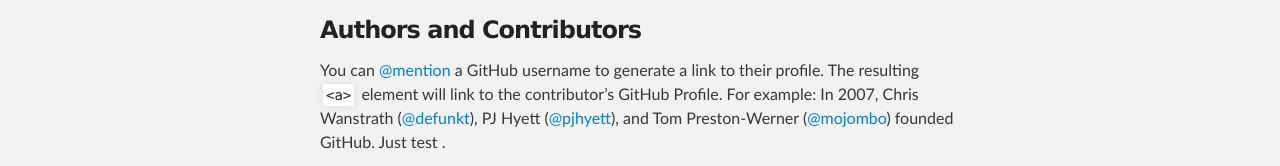
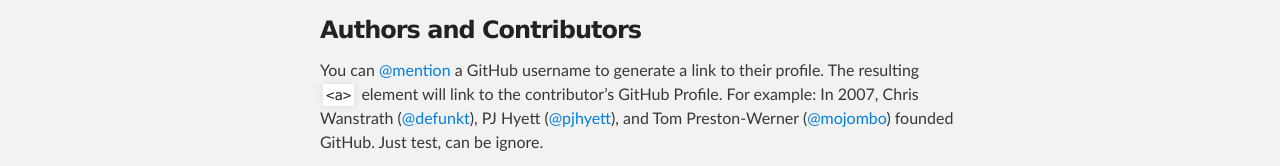
Before and after one commit to zengshuangwu/zengshuangwu.github.io, a plain HTML site: page index.html in a window 1280 px wide. Shown: the part 767-933 px from the top of the page. Drawn offline with Linux system fonts and the light colour scheme.

Commit message:
Just for test, can be ignore.

```diff
--- a/index.html
+++ b/index.html
@@ -45,7 +45,7 @@
 <h3>
 <a id="authors-and-contributors" class="anchor" href="#authors-and-contributors" aria-hidden="true"><span aria-hidden="true" class="octicon octicon-link"></span></a>Authors and Contributors</h3>
 
-<p>You can <a href="https://help.github.com/articles/basic-writing-and-formatting-syntax/#mentioning-users-and-teams" class="user-mention">@mention</a> a GitHub username to generate a link to their profile. The resulting <code>&lt;a&gt;</code> element will link to the contributor’s GitHub Profile. For example: In 2007, Chris Wanstrath (<a href="https://github.com/defunkt" class="user-mention">@defunkt</a>), PJ Hyett (<a href="https://github.com/pjhyett" class="user-mention">@pjhyett</a>), and Tom Preston-Werner (<a href="https://github.com/mojombo" class="user-mention">@mojombo</a>) founded GitHub.  Just test . </p>
+<p>You can <a href="https://help.github.com/articles/basic-writing-and-formatting-syntax/#mentioning-users-and-teams" class="user-mention">@mention</a> a GitHub username to generate a link to their profile. The resulting <code>&lt;a&gt;</code> element will link to the contributor’s GitHub Profile. For example: In 2007, Chris Wanstrath (<a href="https://github.com/defunkt" class="user-mention">@defunkt</a>), PJ Hyett (<a href="https://github.com/pjhyett" class="user-mention">@pjhyett</a>), and Tom Preston-Werner (<a href="https://github.com/mojombo" class="user-mention">@mojombo</a>) founded GitHub.  Just test, can be ignore. </p>
 
 <h3>
 <a id="support-or-contact" class="anchor" href="#support-or-contact" aria-hidden="true"><span aria-hidden="true" class="octicon octicon-link"></span></a>Support or Contact</h3>
```
